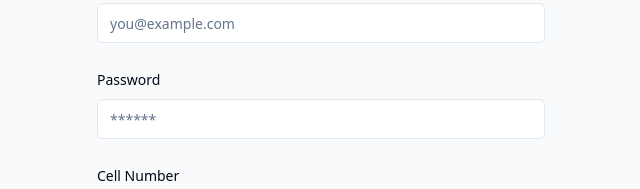
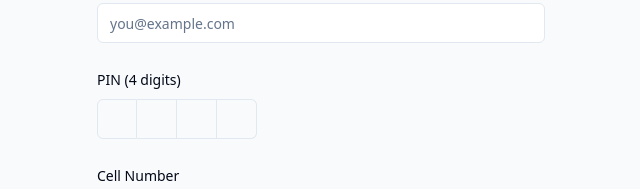
Before and after one commit to nojove/harare-zone-connect, a React (Vite) app: page /auth/register in a window 1280 px wide. Shown: the part 265-454 px from the top of the page, without its empty margins (319-959 px from the left). Built offline with nearby package versions, Linux system fonts and the light colour scheme.

Commit message:
Fix: Password validation
Update password validation to require a four-digit number.

```diff
--- a/src/pages/auth/Register.tsx
+++ b/src/pages/auth/Register.tsx
@@ -17,11 +17,14 @@ import {
   FormMessage,
 } from '@/components/ui/form';
 import { useAuth } from '../../contexts/AuthContext';
+import { InputOTP, InputOTPGroup, InputOTPSlot } from '@/components/ui/input-otp';
 
 const registerSchema = z.object({
   fullName: z.string().min(2, 'Full name is required'),
   email: z.string().email('Invalid email address'),
-  password: z.string().min(6, 'Password must be at least 6 characters'),
+  password: z.string()
+    .length(4, 'Password must be exactly 4 digits')
+    .regex(/^\d{4}$/, 'Password must contain only digits'),
   cellNumber: z.string().min(8, 'Cell number is required'),
   location: z.string().min(2, 'Location is required'),
   businessName: z.string().optional(),
@@ -130,9 +133,16 @@ const Register = () => {
               name="password"
               render={({ field }) => (
                 <FormItem>
-                  <FormLabel>Password</FormLabel>
+                  <FormLabel>PIN (4 digits)</FormLabel>
                   <FormControl>
-                    <Input type="password" placeholder="******" {...field} />
+                    <InputOTP maxLength={4} {...field}>
+                      <InputOTPGroup>
+                        <InputOTPSlot index={0} />
+                        <InputOTPSlot index={1} />
+                        <InputOTPSlot index={2} />
+                        <InputOTPSlot index={3} />
+                      </InputOTPGroup>
+                    </InputOTP>
                   </FormControl>
                   <FormMessage />
                 </FormItem>
```
